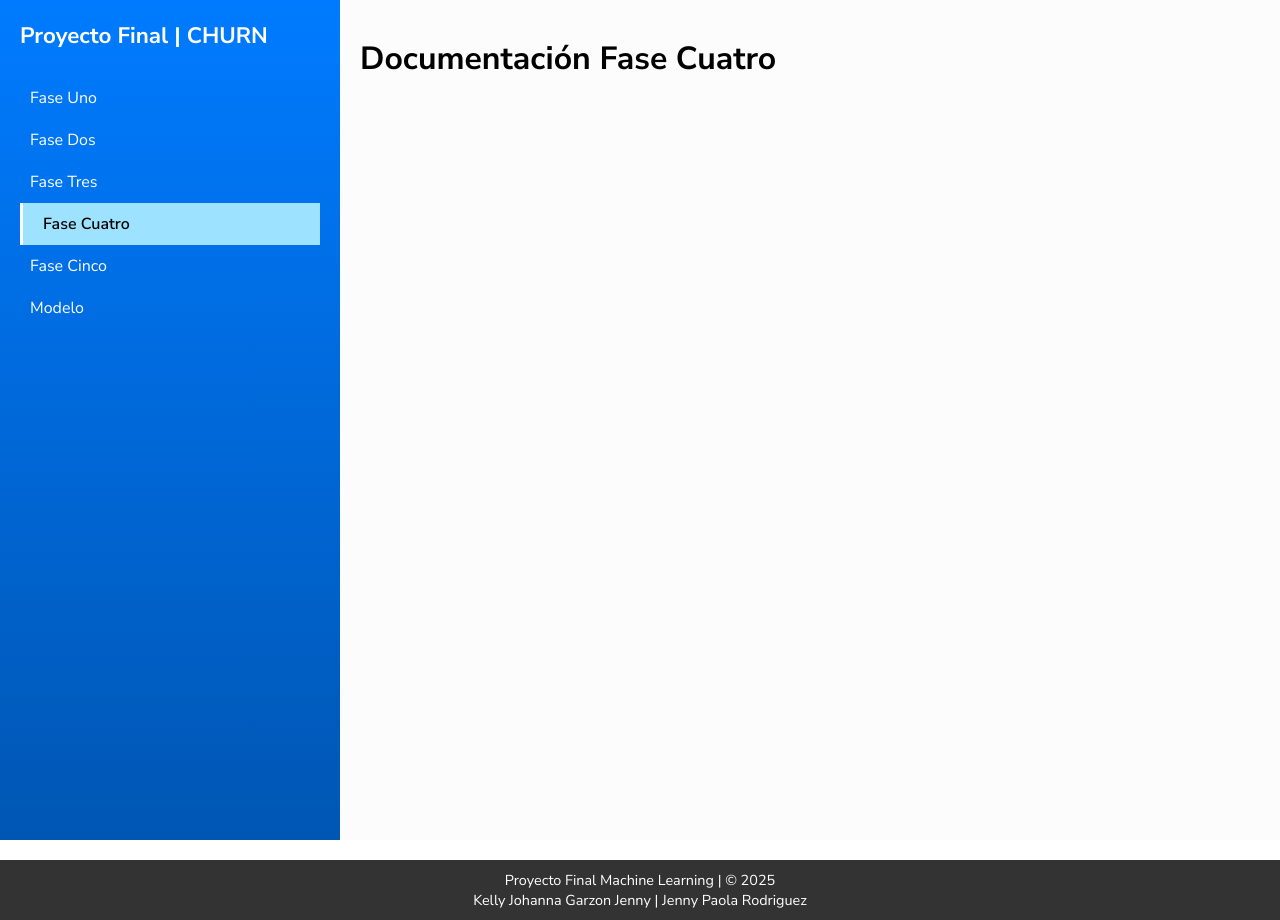
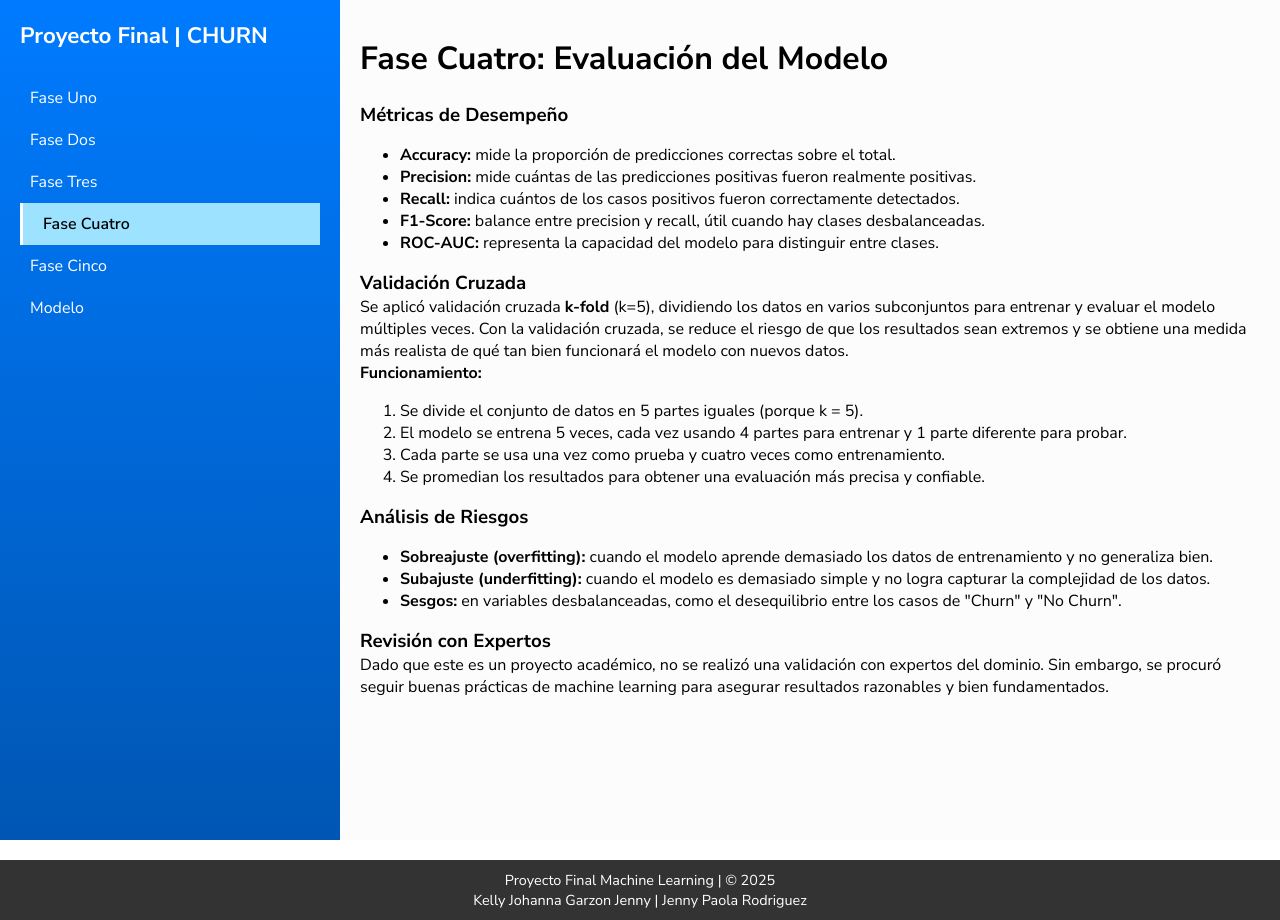
Before and after one commit to Johanna323/Proyecto-ml-churn, a Flask app: page /fase-cuatro in a window 1280 px wide. Run offline with Flask 3, Linux system fonts and the light colour scheme.

Commit message:
Actualización de la documentación hasta fase 4 pendiente por revisar segúm realización del modelo

```diff
--- a/static/main.css
+++ b/static/main.css
@@ -294,3 +294,25 @@ select {
     width: 100%;
     border-radius: 6px;
 }
+
+/* Tablas */
+.tabla-estilizada {
+    width: 100%;
+    border-collapse: collapse;
+    margin: 20px 0;
+    font-family: 'Nunito Sans', sans-serif;
+    font-size: 16px;
+}
+
+.tabla-estilizada th,
+.tabla-estilizada td {
+    border: 1px solid #ccc;
+    padding: 10px;
+    text-align: left;
+    vertical-align: top;
+}
+
+.tabla-estilizada thead {
+    background-color: #f5f5f5;
+    font-weight: bold;
+}
--- a/templates/fase-cuatro.html
+++ b/templates/fase-cuatro.html
@@ -27,7 +27,52 @@
         </nav>
         <main class="container__content" id="main-content">
             <div class="content__info">
-                <h1>Documentación Fase Cuatro</h1>
+                <h1>Fase Cuatro: Evaluación del Modelo</h1>
+
+                <h3>Métricas de Desempeño</h3>
+                <ul>
+                    <li><strong>Accuracy:</strong> mide la proporción de predicciones correctas sobre el total.</li>
+                    <li><strong>Precision:</strong> mide cuántas de las predicciones positivas fueron realmente
+                        positivas.</li>
+                    <li><strong>Recall:</strong> indica cuántos de los casos positivos fueron correctamente detectados.
+                    </li>
+                    <li><strong>F1-Score:</strong> balance entre precision y recall, útil cuando hay clases
+                        desbalanceadas.</li>
+                    <li><strong>ROC-AUC:</strong> representa la capacidad del modelo para distinguir entre clases.</li>
+                </ul>
+
+                <h3>Validación Cruzada</h3>
+                <p>
+                    Se aplicó validación cruzada <strong>k-fold</strong> (k=5), dividiendo los datos en varios
+                    subconjuntos para entrenar y evaluar el modelo múltiples veces.
+                    Con la validación cruzada, se reduce el riesgo de que los resultados sean extremos y se obtiene una
+                    medida más realista de qué tan bien funcionará el modelo con nuevos datos.
+                </p>
+                <p><strong>Funcionamiento:</strong></p>
+                <ol>
+                    <li>Se divide el conjunto de datos en 5 partes iguales (porque k = 5).</li>
+                    <li>El modelo se entrena 5 veces, cada vez usando 4 partes para entrenar y 1 parte diferente para
+                        probar.</li>
+                    <li>Cada parte se usa una vez como prueba y cuatro veces como entrenamiento.</li>
+                    <li>Se promedian los resultados para obtener una evaluación más precisa y confiable.</li>
+                </ol>
+
+                <h3>Análisis de Riesgos</h3>
+                <ul>
+                    <li><strong>Sobreajuste (overfitting):</strong> cuando el modelo aprende demasiado los datos de
+                        entrenamiento y no generaliza bien.</li>
+                    <li><strong>Subajuste (underfitting):</strong> cuando el modelo es demasiado simple y no logra
+                        capturar la complejidad de los datos.</li>
+                    <li><strong>Sesgos:</strong> en variables desbalanceadas, como el desequilibrio entre los casos de
+                        "Churn" y "No Churn".</li>
+                </ul>
+
+                <h3>Revisión con Expertos</h3>
+                <p>
+                    Dado que este es un proyecto académico, no se realizó una validación con expertos del dominio. Sin
+                    embargo, se procuró seguir buenas prácticas de machine learning para asegurar resultados razonables
+                    y bien fundamentados.
+                </p>
             </div>
         </main>
     </div>
--- a/templates/fase-dos.html
+++ b/templates/fase-dos.html
@@ -58,7 +58,7 @@
                     </li>
                 </ul>
                 <h3>Documentación</h3>
-                <table border="1" cellpadding="6" cellspacing="0">
+                <table class="tabla-estilizada">
                     <thead>
                         <tr>
                             <th>Transformación</th>
--- a/templates/fase-uno.html
+++ b/templates/fase-uno.html
@@ -27,7 +27,7 @@
         </nav>
         <main class="container__content" id="main-content">
             <div class="content__info">
-                <h1>Documentación Fase Uno</h1>
+                <h1>Fase 1: Entendimiento del Negocio y los Datos</h1>
                 <h2>Universidad de Cundinamarca</h2>
                 <p class="description">
                     El aprendizaje automático (<strong>Machine Learning</strong>) es una rama de la inteligencia
```
Also changed, not shown: templates/fase-tres.html (+34 -1 lines).
